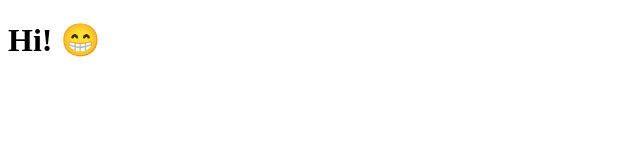
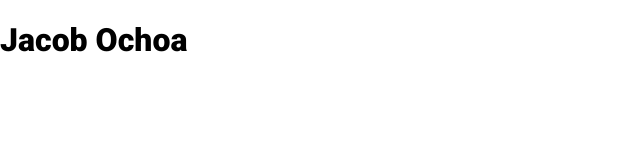
Before and after one commit to jakobii/jakobii.github.io, a plain HTML site: page index.html in a window 1280 px wide. Shown: the whole page, without its empty margins (0-640 px from the left). Drawn offline with Linux system fonts and the light colour scheme.

Commit message:
starting resume

```diff
--- a/index.html
+++ b/index.html
@@ -4,9 +4,22 @@
     <meta charset="UTF-8">
     <meta name="viewport" content="width=device-width, initial-scale=1.0">
     <meta http-equiv="X-UA-Compatible" content="ie=edge">
-    <title>Jakobii</title>
+
+    <link href="https://fonts.googleapis.com/css?family=Roboto:900" rel="stylesheet">
+    <title>Jacob Ochoa</title>
+
+<style>
+    body{
+        margin:0;
+        font-family: 'Roboto', sans-serif;
+    }
+</style>
+
 </head>
 <body>
-    <h1>Hi! 😁 </h1>
+
+    <!-- main heading -->
+    <h1>Jacob Ochoa</h1>
+
 </body>
 </html>
```
